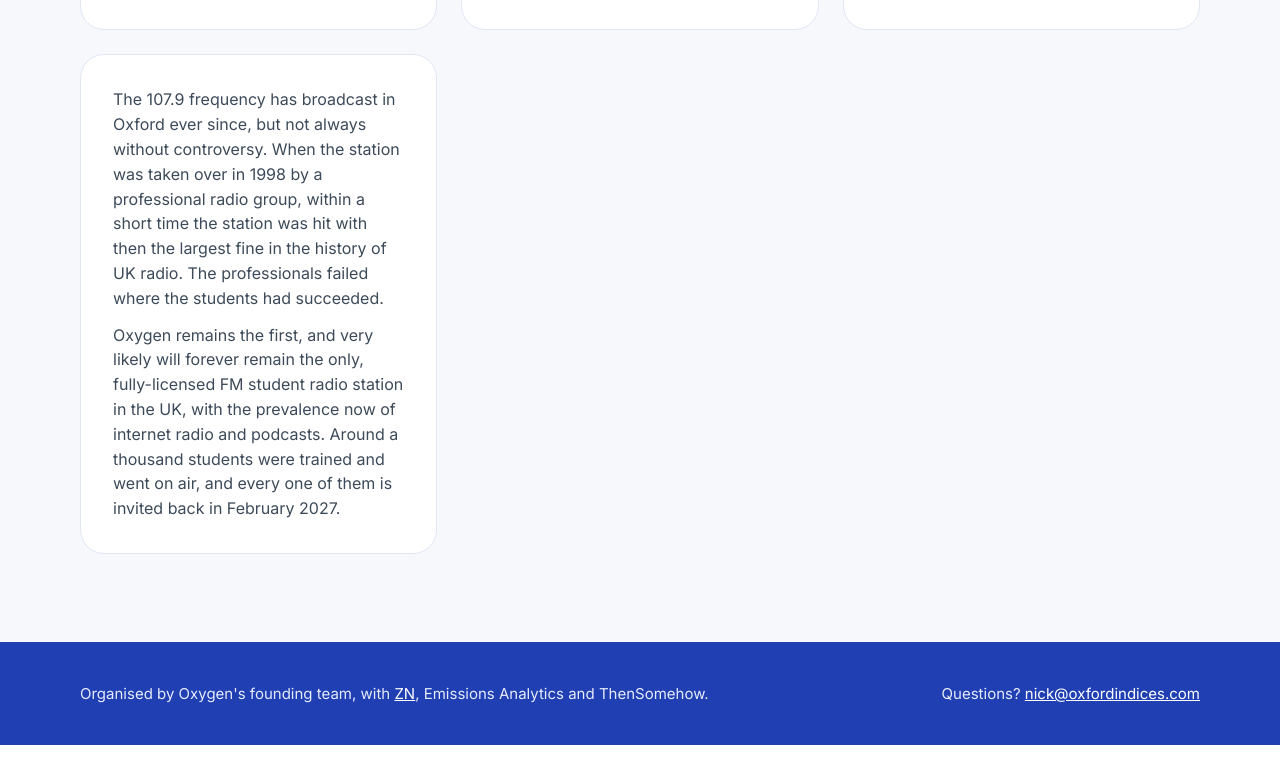
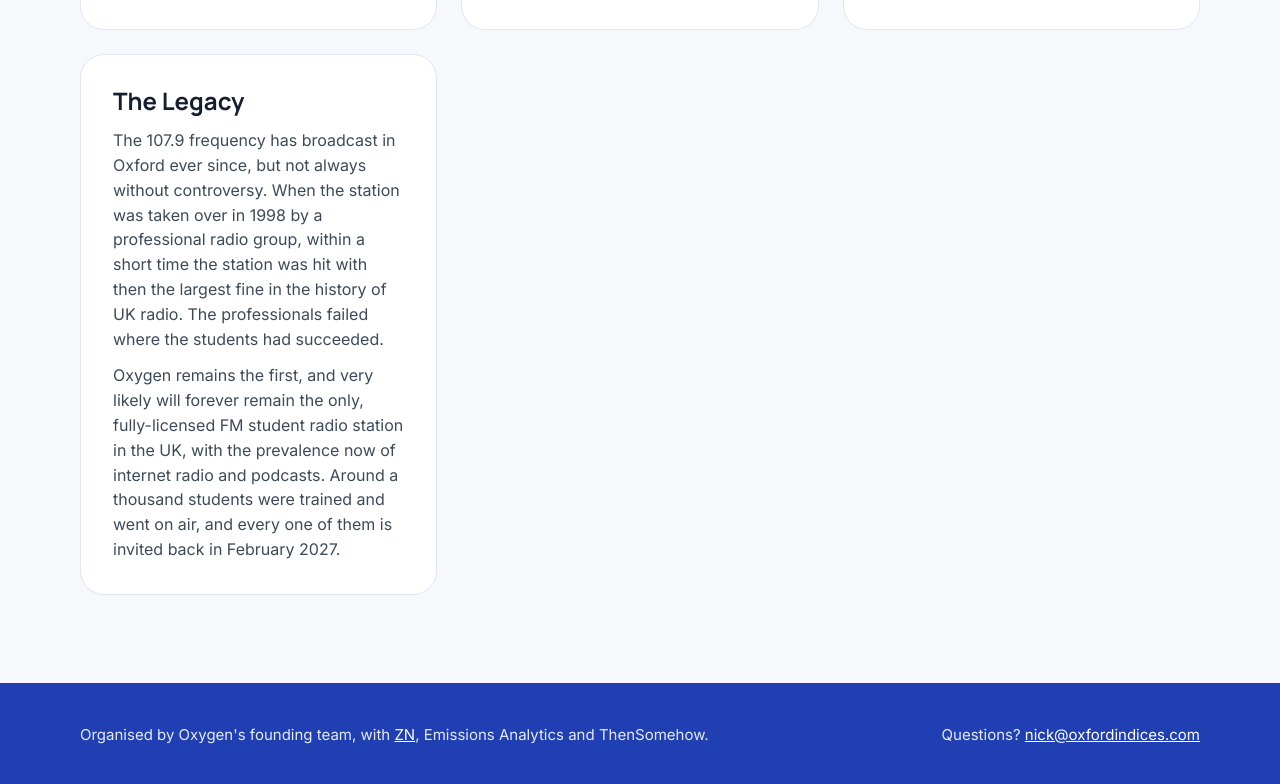
Before and after one commit to pcweiss/Oxygen, a plain HTML site: page index.html in a window 1280 px wide. Shown: the part 6700-7484 px from the top of the page. Before the commit the page ends 7445 px from the top, so only its background shows below. Drawn offline with Linux system fonts and the light colour scheme.

Commit message:
Add The Legacy heading to the final history section

```diff
--- a/index.html
+++ b/index.html
@@ -253,7 +253,7 @@ a{color:#C8103F}a:hover{color:#9E0C31}
 <div style="background: #FFFFFF; border: 1px solid #E1E6F5; border-radius: 24px; padding: 32px; display: flex; flex-direction: column; gap: 12px"><h3 style="margin: 0; font-family: 'Manrope', sans-serif; font-weight: 700; font-size: 24px; line-height: 1.2">It started with a question</h3><p style="margin: 0; color: #3D4A59; font-size: 16px">In 1993, in a room at Christ Church, two PPE students asked how student media could grow beyond a handful of print magazines. The web was barely known, and Google, podcasts and social media did not exist. Other universities piped simple stations around a single campus. Oxford's colleges are scattered across the city behind thick stone walls, so reaching students meant a real FM transmitter and a real licence.</p></div>
 <div style="background: #FFFFFF; border: 1px solid #E1E6F5; border-radius: 24px; padding: 32px; display: flex; flex-direction: column; gap: 12px"><h3 style="margin: 0; font-family: 'Manrope', sans-serif; font-weight: 700; font-size: 24px; line-height: 1.2">Two years to win a licence</h3><p style="margin: 0; color: #3D4A59; font-size: 16px">FM bandwidth was scarce and strictly licensed. The team gathered advice from across Oxford, formed a board of trustees of tutors and alumni, ran a one-month trial broadcast in 1995 and made a full application to the Radio Authority. The bid was competitive, and Oxygen won it. On 14 February 1997 the station went live, 24 hours a day, to students across the city and beyond.</p></div>
 <div style="background: #FFFFFF; border: 1px solid #E1E6F5; border-radius: 24px; padding: 32px; display: flex; flex-direction: column; gap: 12px"><h3 style="margin: 0; font-family: 'Manrope', sans-serif; font-weight: 700; font-size: 24px; line-height: 1.2">Run by students, for a whole city</h3><p style="margin: 0; color: #3D4A59; font-size: 16px">With only a handful of paid staff, students made almost all the programmes. More than a hundred were involved at any one time, from the University of Oxford, Oxford Brookes, the College of Further Education and the city itself, organising themselves on the first generation of student email. The schedule mixed intelligent speech with new music, from interviews with world-famous politicians to exclusive sessions with chart bands such as Reef. In all that time the Radio Authority did not receive a single complaint.</p></div>
-<div style="background: #FFFFFF; border: 1px solid #E1E6F5; border-radius: 24px; padding: 32px; display: flex; flex-direction: column; gap: 12px"><p style="margin: 0; color: #3D4A59; font-size: 16px">The 107.9 frequency has broadcast in Oxford ever since, but not always without controversy. When the station was taken over in 1998 by a professional radio group, within a short time the station was hit with then the largest fine in the history of UK radio. The professionals failed where the students had succeeded.</p><p style="margin: 0; color: #3D4A59; font-size: 16px">Oxygen remains the first, and very likely will forever remain the only, fully-licensed FM student radio station in the UK, with the prevalence now of internet radio and podcasts. Around a thousand students were trained and went on air, and every one of them is invited back in February 2027.</p></div>
+<div style="background: #FFFFFF; border: 1px solid #E1E6F5; border-radius: 24px; padding: 32px; display: flex; flex-direction: column; gap: 12px"><h3 style="margin: 0; font-family: 'Manrope', sans-serif; font-weight: 700; font-size: 24px; line-height: 1.2">The Legacy</h3><p style="margin: 0; color: #3D4A59; font-size: 16px">The 107.9 frequency has broadcast in Oxford ever since, but not always without controversy. When the station was taken over in 1998 by a professional radio group, within a short time the station was hit with then the largest fine in the history of UK radio. The professionals failed where the students had succeeded.</p><p style="margin: 0; color: #3D4A59; font-size: 16px">Oxygen remains the first, and very likely will forever remain the only, fully-licensed FM student radio station in the UK, with the prevalence now of internet radio and podcasts. Around a thousand students were trained and went on air, and every one of them is invited back in February 2027.</p></div>
 </div>
 </section>
 
```
